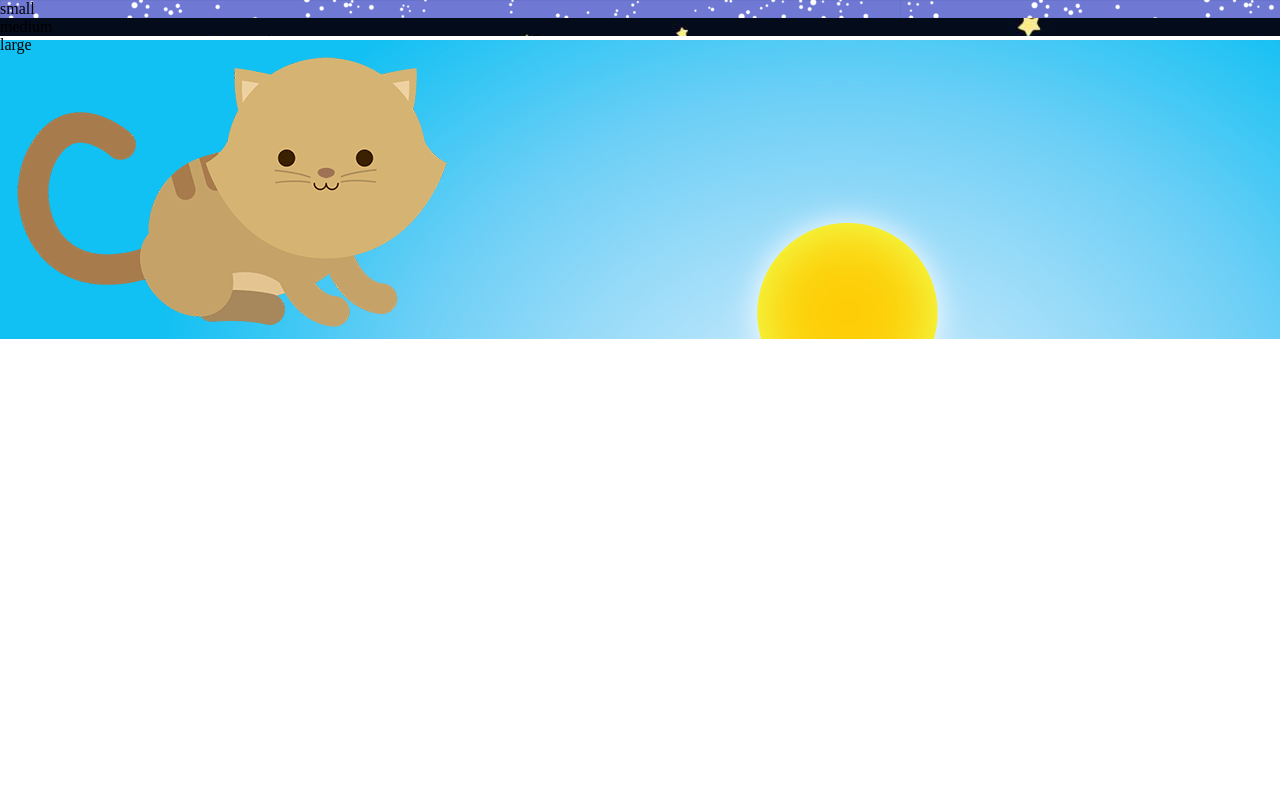
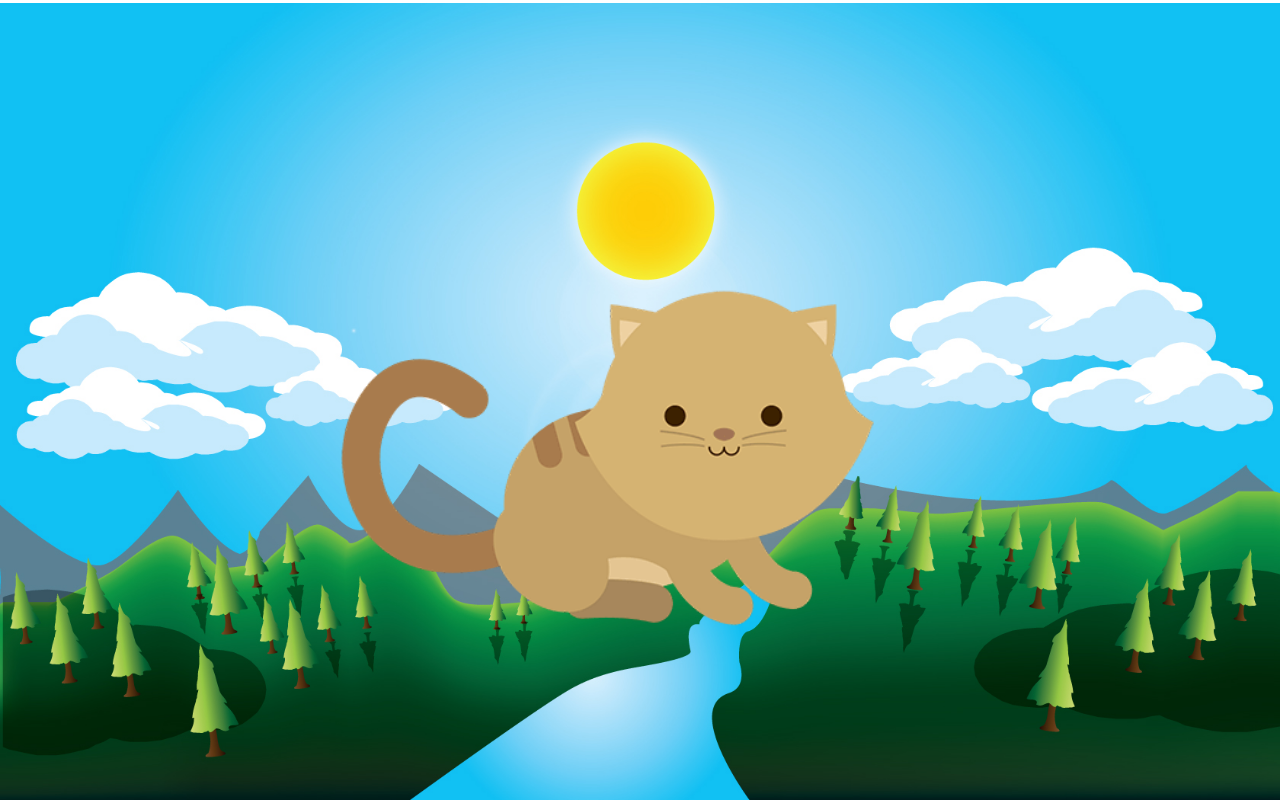
Before and after one commit to lucerohospina/kitten, a plain HTML site: page index.html in a window 1280 px wide. Drawn offline with Linux system fonts and the light colour scheme.

Commit message:
solucionando backgrounds, width y heigth

```diff
--- a/css/main.css
+++ b/css/main.css
@@ -4,23 +4,50 @@
     margin: 0;
 }
 
+.small {
+    position: absolute;
+    width: 65%;
+    bottom: 0;
+    left: 18%
+}
+
 .medium {
     display: none;
+    position: absolute;
+    bottom: 1%;
+    left: 25%;
 }
 
 .large {
     display: none;
+    position: absolute;
+    bottom: 20%;
+    left: 25%;
+    width: 45%
+}
+
+[class*="container-"] {
+    background-repeat: no-repeat;
+    background-position: top;
+    background-position: left;
+    background-size: cover;
+    height: 100%;
+    margin: 0 auto;
+    position: absolute;
+    width: 100%;
 }
 
 @media (min-width: 0) {
-.container {
+.container-1 {
     background-image: url('../assets/images/dawn.png');
+    /* background-repeat: no-repeat; */
     }
 }
 
 @media (min-width: 768px) {
-    .container2 {
+    .container-2 {
         background-image: url('../assets/images/night.jpg');
+        /* background-repeat: no-repeat;*/
     }
 
     .medium {
@@ -37,8 +64,9 @@
 }
 
 @media (min-width: 992px) {
-    .container3 {
+    .container-3 {
         background-image: url('../assets/images/sunny-day.jpg');
+        /* background-repeat: no-repeat; */
     }
 
     .large {
--- a/index.html
+++ b/index.html
@@ -8,13 +8,13 @@
     <title>Kitten</title>
 </head>
 <body>
-    <div class="container">small
+    <div class="container-1">
         <img class="small" src="assets/images/kitten-large.png" alt="small-kitten">
     </div>
-    <div class="container2">medium
+    <div class="container-2">
         <img class="medium" src="assets/images/kitten-small.png" alt="medium-kitten">
     </div>
-    <div class="container3">large
+    <div class="container-3">
         <img class="large" src="assets/images/kitten-medium.png" alt="large-kitten">
     </div>
 </body>
```
